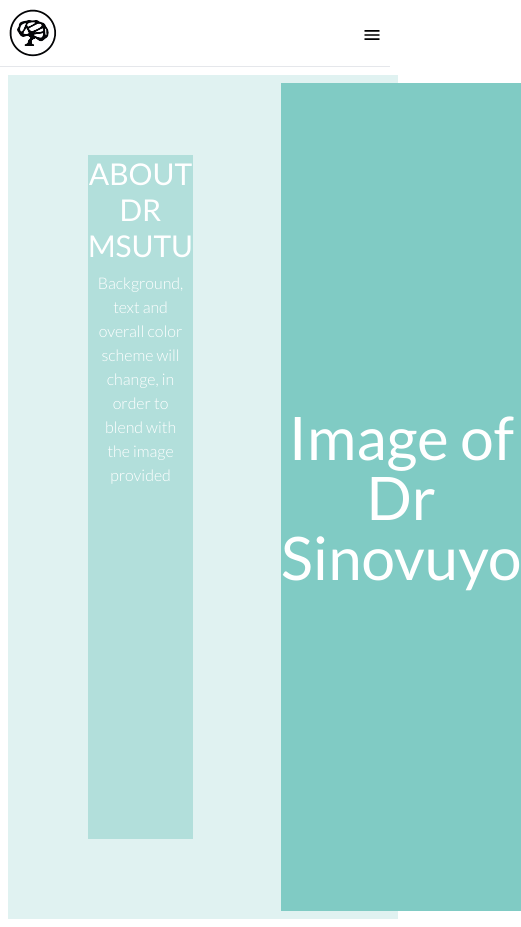
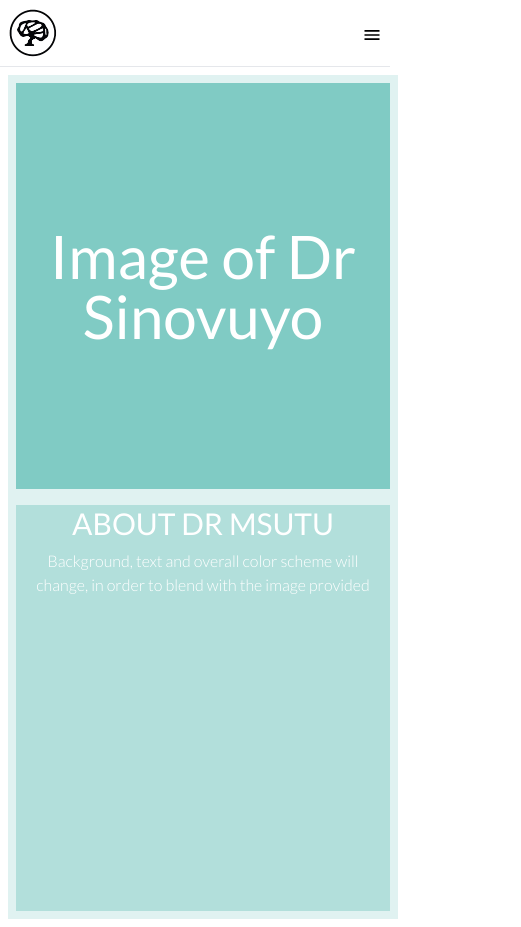
Before and after one commit to DuncanMoyo/drsinovuyomsutu, a Next.js app: page / in a window 390 px wide. Shown: the whole page, 521 px wide, since content can reach past the window. Built offline with nearby package versions, Linux system fonts and the light colour scheme.

Commit message:
made the profile section more mobile responsive

```diff
--- a/components/shared/Profile.tsx
+++ b/components/shared/Profile.tsx
@@ -1,7 +1,7 @@
 const Profile = () => {
   return (
-    <div className="bg-lightestTeal h-screen w-screen flex mx-auto max-w-7xl">
-      <div className="flex flex-1 m-20 bg-lighterTeal flex-col">
+    <div className="bg-lightestTeal h-screen w-screen mx-auto max-w-7xl flex flex-col md:flex-row">
+      <div className="flex flex-1 m-2 md:m-20 bg-lighterTeal flex-col order-2 md:order-1">
         <h1 className="uppercase text-3xl text-center text-white">
           About Dr Msutu
         </h1>
@@ -10,7 +10,7 @@ const Profile = () => {
           blend with the image provided
         </p>
       </div>
-      <div className="flex flex-1 bg-lightTeal justify-center text-white text-6xl m-2 text-center items-center">
+      <div className="flex flex-1 bg-lightTeal justify-center text-white text-6xl m-2 text-center items-center order-1 md:order-2">
         Image of Dr Sinovuyo
       </div>
     </div>
```
